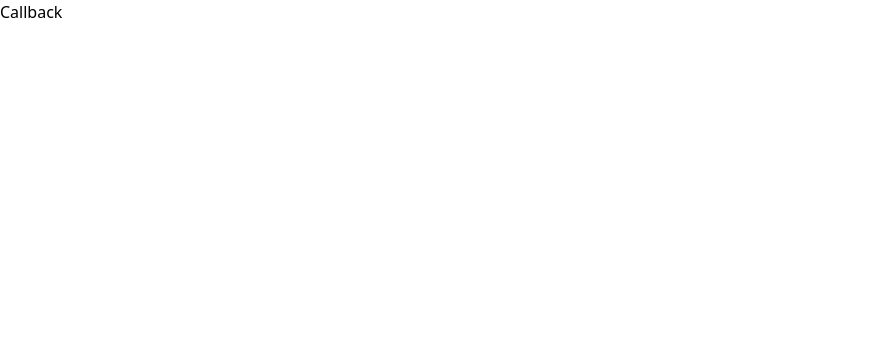
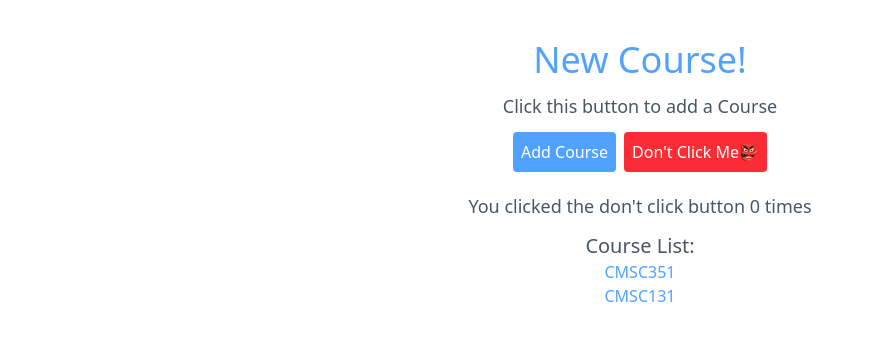
Before and after one commit to Hack4Impact-UMD/bootcamp-workshop-spring2025, a React (Vite) app: page /callback in a window 1280 px wide. Shown: the top 340 px of the page, without its empty margins (0-873 px from the left). Built offline with nearby package versions, Linux system fonts and the light colour scheme.

Commit message:
added useCallback material

```diff
--- a/src/Pages/Callback/Callback.tsx
+++ b/src/Pages/Callback/Callback.tsx
@@ -1,5 +1,57 @@
+import { useState } from "react";
+import { useAuth } from "../../auth/AuthProvider";
+import List from "./ListComponent/List";
+
 const Callback = () => {
-  return <div>Callback</div>;
+  const [dontClick, setDontClick] = useState<number>(0);
+  const [click, setClick] = useState<number>(0);
+
+  const { courses } = useAuth();
+
+  // Doesn't affect the course list
+  const handleDontClick = () => {
+    setDontClick(dontClick + 1);
+  };
+
+  const handleClick = () => {
+    setClick(click + 1);
+  };
+
+  const getNewCourse = (): string => {
+    // Emulates getting some data from the backend
+    // reliant on the click count
+    return courses[click % courses.length];
+  };
+
+  return (
+    <div className="text-center p-10">
+      <h1 className="text-4xl text-blue-400">New Course!</h1>
+
+      <p className="text-lg text-gray-600 p-3">
+        Click this button to add a Course
+      </p>
+
+      <button
+        className="bg-blue-400 text-white rounded p-2 hover:bg-blue-500 cursor-pointer"
+        onClick={handleClick}
+      >
+        Add Course
+      </button>
+
+      <button
+        className="bg-red-500 text-white rounded p-2 cursor-pointer ml-2"
+        onClick={handleDontClick}
+      >
+        Don't Click Me👺
+      </button>
+
+      <p className="text-lg text-gray-600 mt-5">
+        You clicked the don't click button {dontClick} times
+      </p>
+
+      <List getNewCourse={getNewCourse} />
+    </div>
+  );
 };
 
 export default Callback;
--- /dev/null
+++ b/src/Pages/Callback/ListComponent/List.tsx
@@ -0,0 +1,28 @@
+import { useEffect, useState } from "react";
+
+interface ListProps {
+  getNewCourse: () => string;
+}
+
+const List = ({ getNewCourse }: ListProps) => {
+  const [courses, setCourses] = useState<string[]>(["CMSC351"]);
+
+  useEffect(() => {
+    setCourses((prevCourses) => [...prevCourses, getNewCourse()]);
+  }, [getNewCourse]);
+
+  return (
+    <div className="p-3">
+      <h1 className="text-xl text-gray-600">Course List:</h1>
+      <ul>
+        {courses.map((course, index) => (
+          <li key={index} className="text-blue-400">
+            {course}
+          </li>
+        ))}
+      </ul>
+    </div>
+  );
+};
+
+export default List;
--- a/src/Pages/Context/Context.tsx
+++ b/src/Pages/Context/Context.tsx
@@ -6,8 +6,8 @@ interface ContextProps {
 
 const Context = ({ courses }: ContextProps) => {
   return (
-    <div>
-      <p className="p-5">The number of courses is {courses.length}.</p>
+    <div className="text-center p-10">
+      <p className="p-2">The number of courses is ?</p>
     </div>
   );
 };
--- a/src/auth/AuthProvider.tsx
+++ b/src/auth/AuthProvider.tsx
@@ -27,7 +27,16 @@ export const AuthProvider = ({ children }: { children: React.ReactNode }) => {
     setFirstName("John");
     setLastName("Doe");
     setEmail("john@gmail.com");
-    setCourses(["CMSC131", "CMSC132"]);
+    setCourses([
+      "CMSC131",
+      "CMSC132",
+      "CMSC250",
+      "CMSC330",
+      "CMSC414",
+      "CMSC420",
+      "CMSC451",
+      "CMSC472",
+    ]);
   }, []);
 
   return (
```
Also changed, not shown: src/App.tsx (+4 -4 lines).
